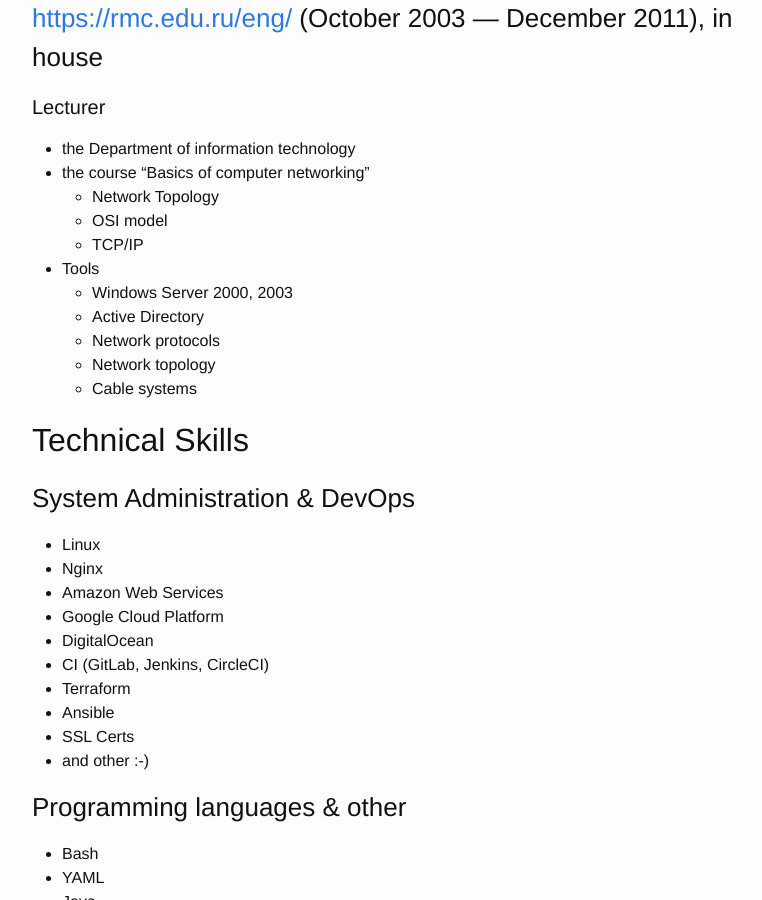
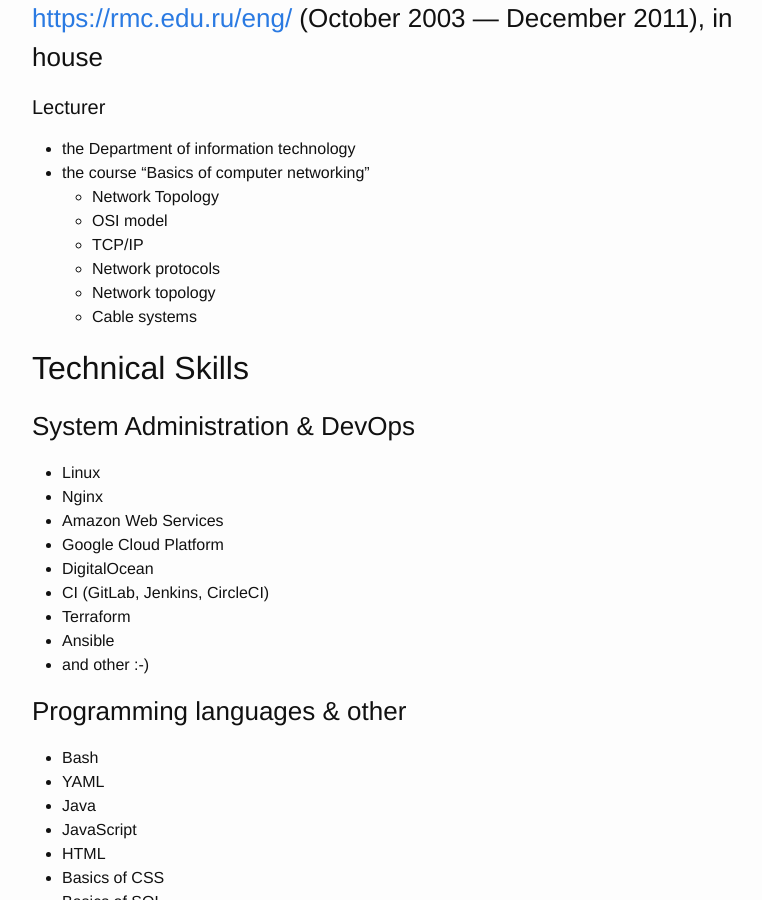
Before and after one commit to demshin/demsh.in, a Jekyll site: the page built from about.md, in a window 1280 px wide and 900 px high, scrolled down 1776 px. Shown: the whole window, without its empty margins (238-1000 px from the left). Built offline with Jekyll 4.4.1, drawn with Linux system fonts in a browser that asks for light colours.

Commit message:
remove old info

```diff
--- a/about.md
+++ b/about.md
@@ -77,9 +77,6 @@ web: <https://demsh.in>
   - Network Topology
   - OSI model
   - TCP/IP
-- Tools
-  - Windows Server 2000, 2003
-  - Active Directory
   - Network protocols
   - Network topology
   - Cable systems
@@ -96,7 +93,6 @@ web: <https://demsh.in>
 - CI (GitLab, Jenkins, CircleCI)
 - Terraform
 - Ansible
-- SSL Certs
 - and other :-)
 
 ### Programming languages & other
```
